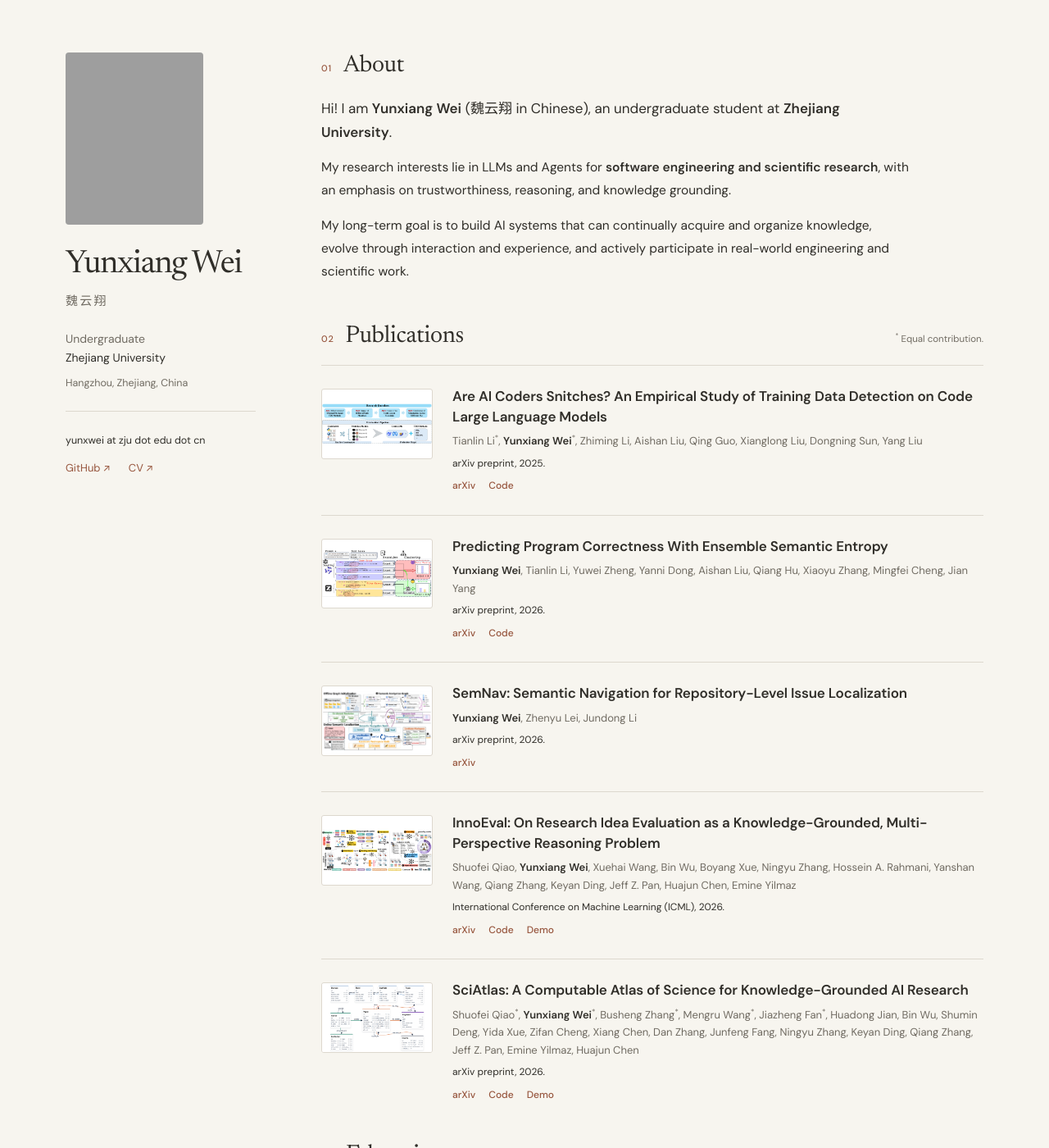
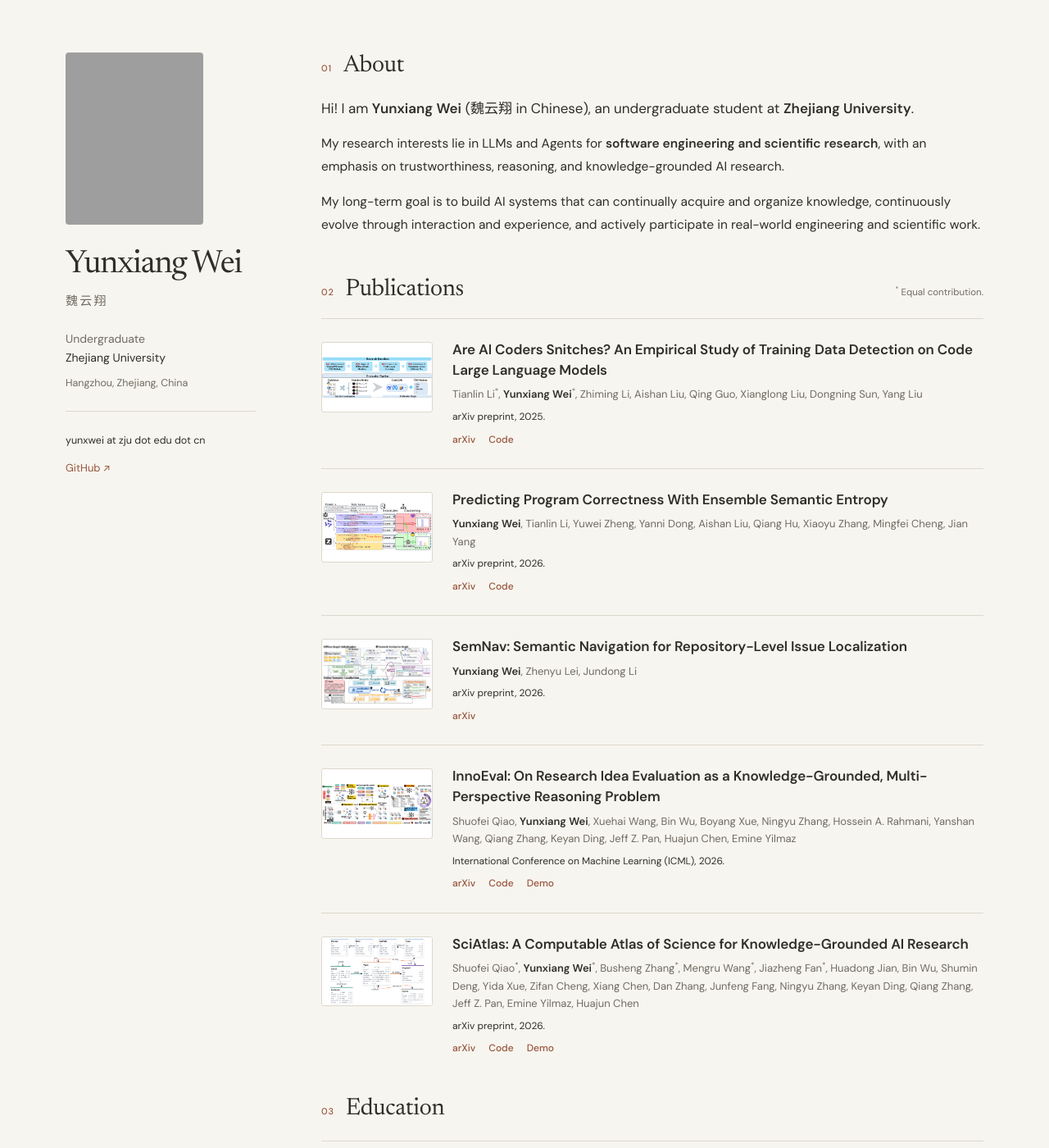
Before and after one commit to zf0827/zf0827.github.io, a Jekyll site: the page built from index.html, in a window 1280 px wide and 1400 px high. Shown: the whole window at 82% size. Built offline with Jekyll 4.4.1, drawn with Linux system fonts in a browser that asks for light colours; grey boxes are pictures that could not be loaded.

Commit message:
Refine introduction layout and copy, and remove public CV

```diff
--- a/_config.yml
+++ b/_config.yml
@@ -8,7 +8,6 @@ location: Hangzhou, Zhejiang, China
 email: yunxwei@zju.edu.cn
 email_display: yunxwei at zju dot edu dot cn
 github_url: https://github.com/zf0827
-cv_url: /files/CV.pdf
 # Explicitly disable theme fallback in GitHub Pages.
 theme: null
 url: https://zf0827.github.io
--- a/_layouts/default.html
+++ b/_layouts/default.html
@@ -33,7 +33,6 @@
           <a class="profile__email" href="mailto:{{ site.email }}">{{ site.email_display | default: site.email | escape }}</a>
           <div class="profile__links" aria-label="External links">
             <a href="{{ site.github_url | escape }}" target="_blank" rel="noopener noreferrer">GitHub<span class="link-arrow" aria-hidden="true">↗</span></a>
-            <a href="{{ site.cv_url | relative_url }}" target="_blank" rel="noopener noreferrer">CV<span class="link-arrow" aria-hidden="true">↗</span></a>
           </div>
         </div>
       </aside>
--- a/assets/css/style.css
+++ b/assets/css/style.css
@@ -93,10 +93,10 @@ sup { font-size: 0.7em; line-height: 0; }
 .section-heading { display: flex; align-items: baseline; gap: 14px; margin-bottom: 21px; }
 .section-index { color: var(--accent); font: 500 11px/1 var(--sans); letter-spacing: 0.08em; font-variant-numeric: tabular-nums; }
 .section-heading h2 { margin: 0; font: 400 29px/1.15 var(--serif); letter-spacing: -0.3px; }
-.about-block { max-width: 720px; }
 .about-block p { margin: 0 0 15px; }
 .about-block p:last-child { margin-bottom: 0; }
 .about-lead { font-size: 17px; line-height: 1.7; }
+.about-lead strong:last-child { white-space: nowrap; }
 .about-copy { font-size: 15.5px; line-height: 1.8; }
 
 .publications-heading { margin-bottom: 0; padding-bottom: 18px; border-bottom: 1px solid var(--rule); }
--- a/cv.html
+++ /dev/null
@@ -1,5 +0,0 @@
----
-layout: redirect
-redirect_to: /files/CV.pdf
-title: CV
----
--- a/index.html
+++ b/index.html
@@ -11,10 +11,10 @@ title: Yunxiang Wei
     </p>
     <div class="about-copy">
       <p>
-        My research interests lie in LLMs and Agents for <strong>software engineering and scientific research</strong>, with an emphasis on trustworthiness, reasoning, and knowledge grounding.
+        My research interests lie in LLMs and Agents for <strong>software engineering and scientific research</strong>, with an emphasis on trustworthiness, reasoning, and knowledge-grounded AI research.
       </p>
       <p>
-        My long-term goal is to build AI systems that can continually acquire and organize knowledge, evolve through interaction and experience, and actively participate in real-world engineering and scientific work.
+        My long-term goal is to build AI systems that can continually acquire and organize knowledge, continuously evolve through interaction and experience, and actively participate in real-world engineering and scientific work.
       </p>
     </div>
   </div>
```
Also changed, not shown: README.md, 1 other file.
